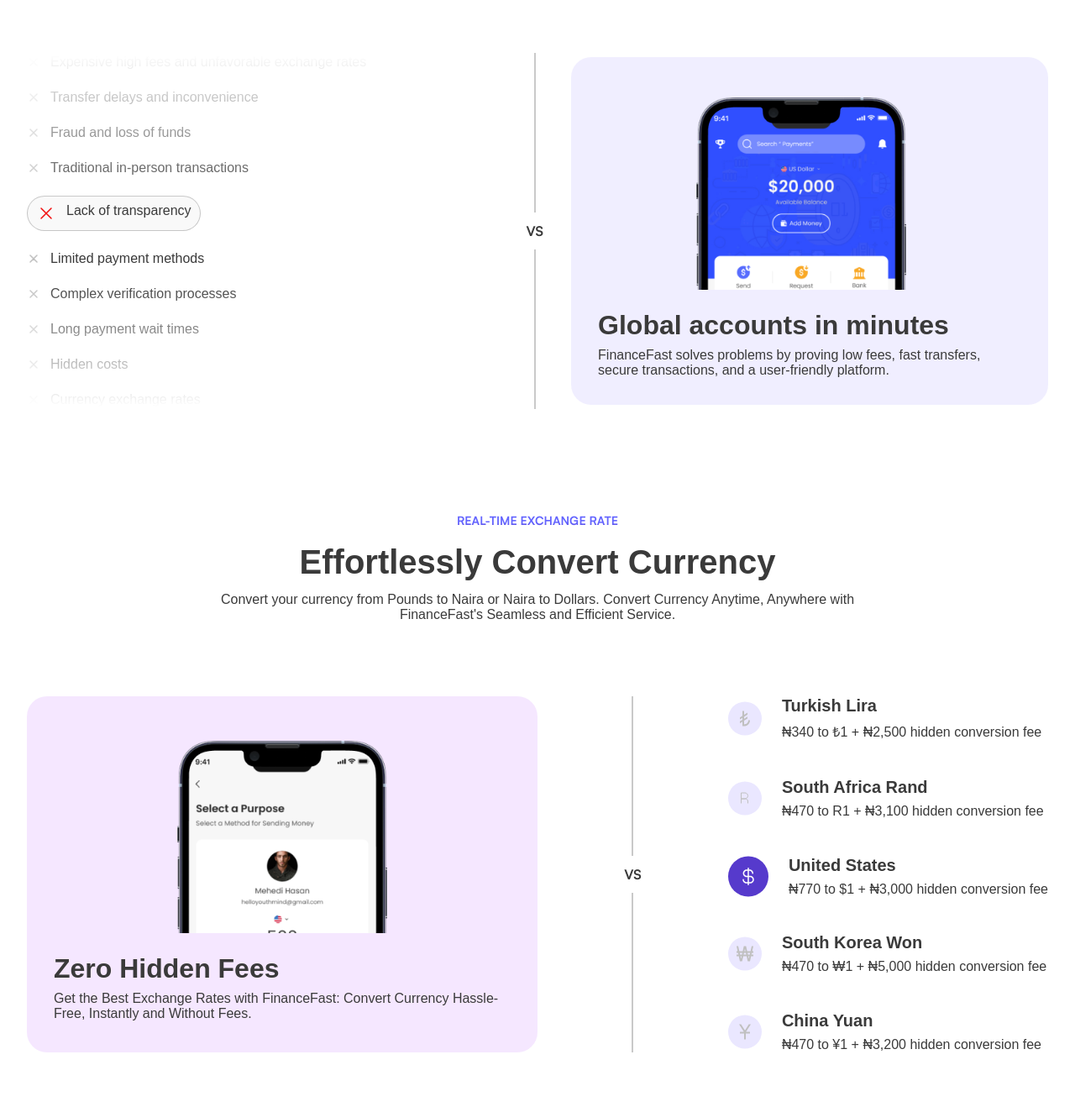
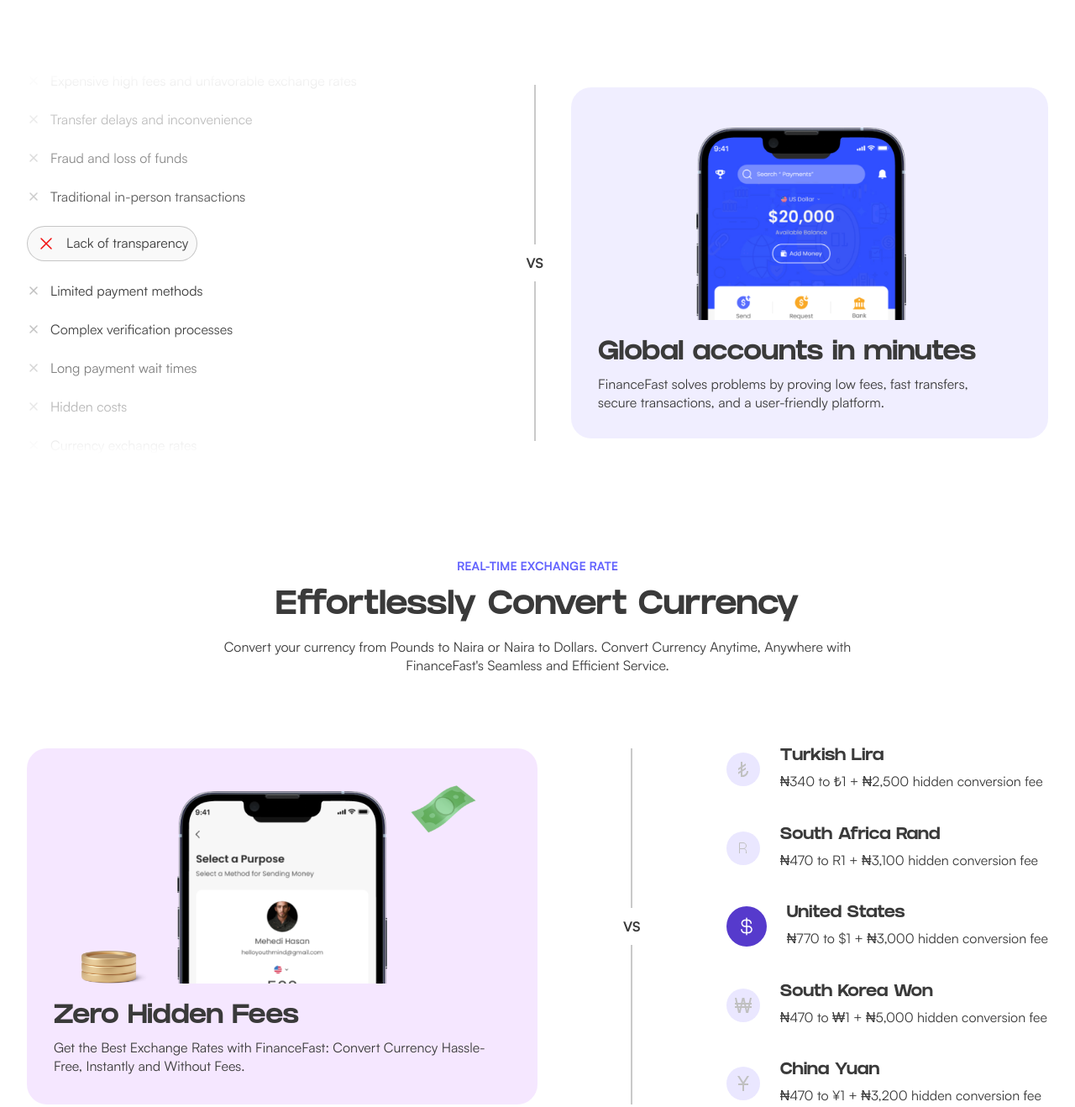
Before and after one commit to BalogunKrixus/FinanceFast, a plain HTML site: page index.html in a window 1280 px wide. Shown: the part 1469-2787 px from the top of the page at 84% size. Drawn offline with Linux system fonts and the light colour scheme; the site is published under a folder, as on GitHub Pages, so addresses that start at the root find nothing.

Commit message:
Update main.css

```diff
--- a/css/main.css
+++ b/css/main.css
@@ -20,15 +20,15 @@
 
 @font-face {
   font-family: "Grifter";
-  src: url(/fonts/grifterbold.otf);
+  src: url(../fonts/grifterbold.otf);
 }
 @font-face {
   font-family: "Satoshi Regular";
-  src: url(/fonts/Satoshi-Regular.ttf);
+  src: url(../fonts/Satoshi-Regular.ttf);
 }
 @font-face {
   font-family: "Satoshi Medium";
-  src: url(/fonts/Satoshi-Medium.ttf);
+  src: url(../fonts/Satoshi-Medium.ttf);
 }
 @font-face {
   font-family: "Satoshi Bold";
@@ -36,11 +36,11 @@
 }
 @font-face {
   font-family: "Inter-Regular";
-  src: url(/fonts/Inter-Regular.ttf);
+  src: url(../fonts/Inter-Regular.ttf);
 }
 @font-face {
   font-family: "Inter-SemiBold";
-  src: url(/fonts/Inter-SemiBold.ttf);
+  src: url(../fonts/Inter-SemiBold.ttf);
 }
 h1 {
   font-family: "Grifter", sans-serif;
@@ -335,7 +335,7 @@
 }
 .real-time-exchange-rate .bottom-section .img-section .img-wrapper::before {
   content: "";
-  background: url(/Images/business-3d-flying-dollar.png) no-repeat;
+  background: url(../Images/business-3d-flying-dollar.png) no-repeat;
   width: 80px;
   height: 100%;
   background-size: contain;
@@ -346,7 +346,7 @@
 }
 .real-time-exchange-rate .bottom-section .img-section .img-wrapper::after {
   content: "";
-  background: url(/Images/3d-business-pile-of-three-coins.png) no-repeat;
+  background: url(../Images/3d-business-pile-of-three-coins.png) no-repeat;
   width: 80px;
   height: 100%;
   background-size: contain;
```
